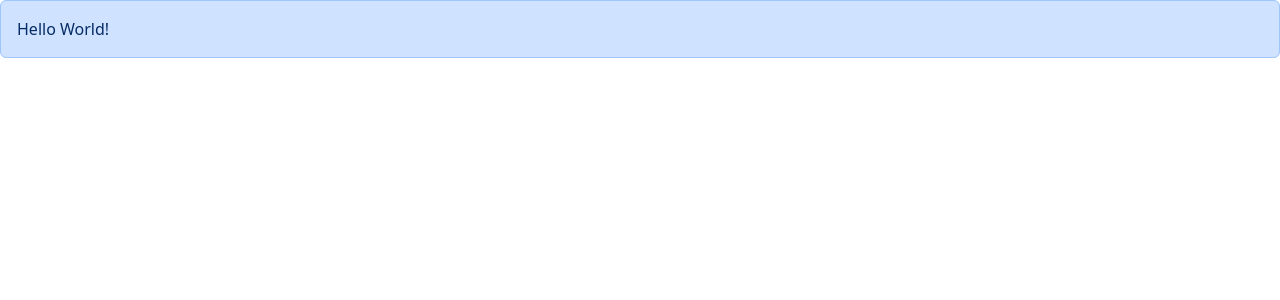
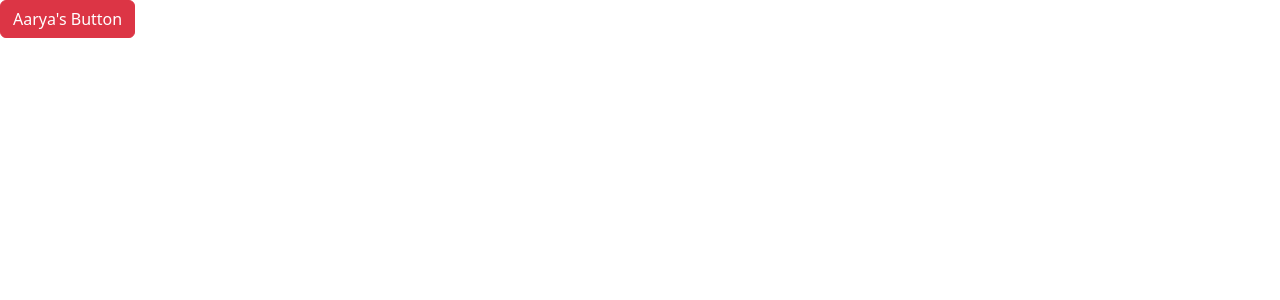
Before and after one commit to arrysoni/react-app, a React (Vite) app: page / in a window 1280 px wide. Shown: the top 300 px of the page. Built offline with nearby package versions, Linux system fonts and the light colour scheme; the HTML template or start-up script is replaced by a standard one.

Commit message:
Building Components: Adding a Button Component

```diff
--- a/src/App.tsx
+++ b/src/App.tsx
@@ -1,6 +1,7 @@
 // import ListGroup from "./components/ListGroup";
 
-import Alert from "./components/Alert";
+// import Alert from "./components/Alert";
+import Button from "./components/Button";
 
 function App() {
   // // Each component in React has its own state. So in case we add one more  <ListGroup />, it will not act as the same as the first  <ListGroup />
@@ -27,7 +28,11 @@
         onSelectItem={handleSelectItem}
       /> */
 
-        <Alert>Hello World!</Alert>
+        // <Alert>Hello World!</Alert>
+
+        <Button color="danger" onClick={() => console.log("Clicked")}>
+          Aarya's Button
+        </Button>
       }
     </div>
   );
--- /dev/null
+++ b/src/components/Button.tsx
@@ -0,0 +1,19 @@
+import { ReactNode } from "react";
+
+interface Props {
+  children: ReactNode;
+  color?: "primary" | "secondary" | "danger" | "warning" | "info"; // We are assigning a default value to the color of the button, so we don't need to write it as a characteristic of the button component, we instead gave it a default value in const Button
+  onClick: () => void;
+}
+
+const Button = ({ children, color = "primary", onClick }: Props) => {
+  return (
+    <div>
+      <button type="button" className={"btn btn-" + color} onClick={onClick}>
+        {children}
+      </button>
+    </div>
+  );
+};
+
+export default Button;
```
